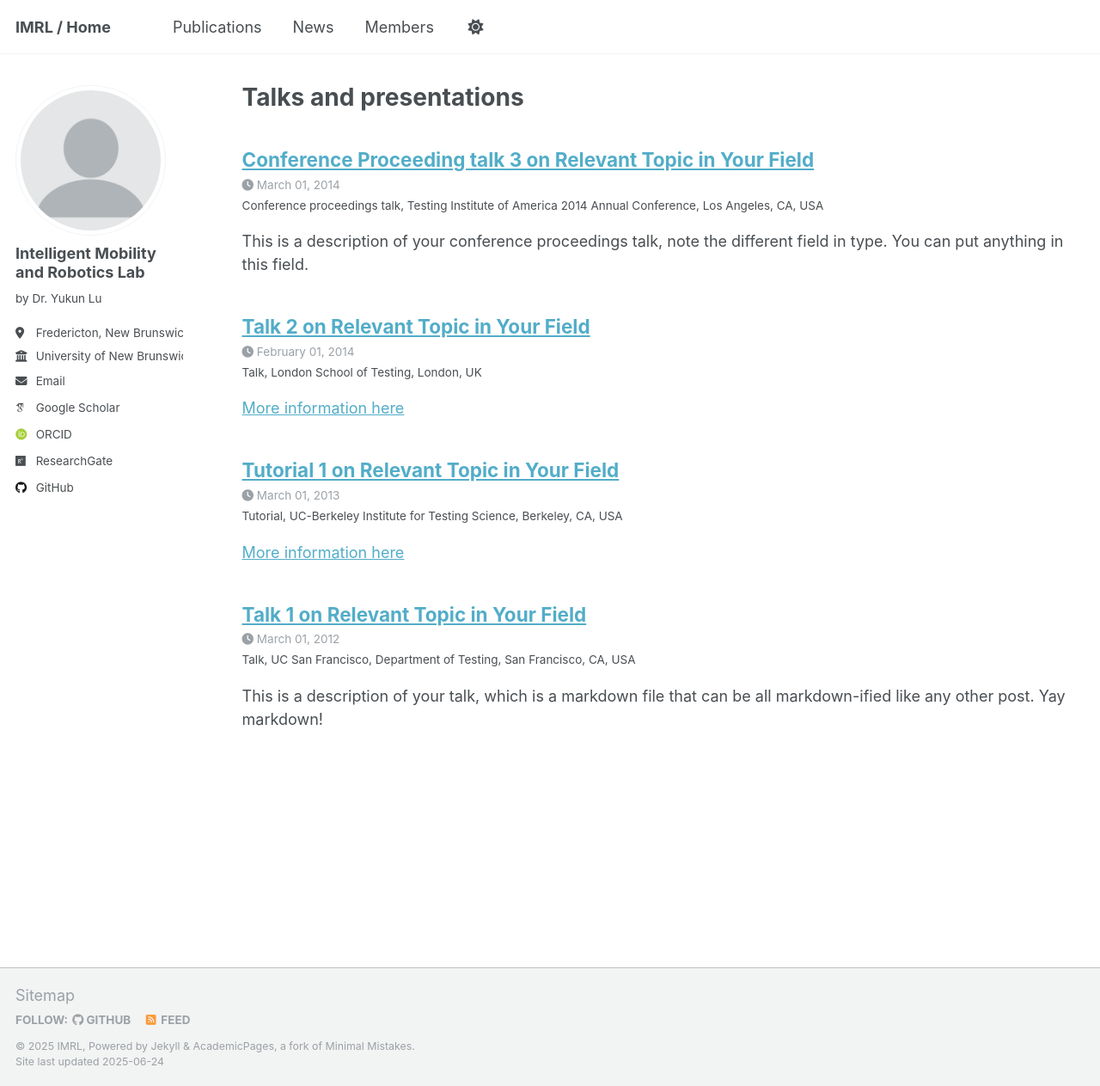
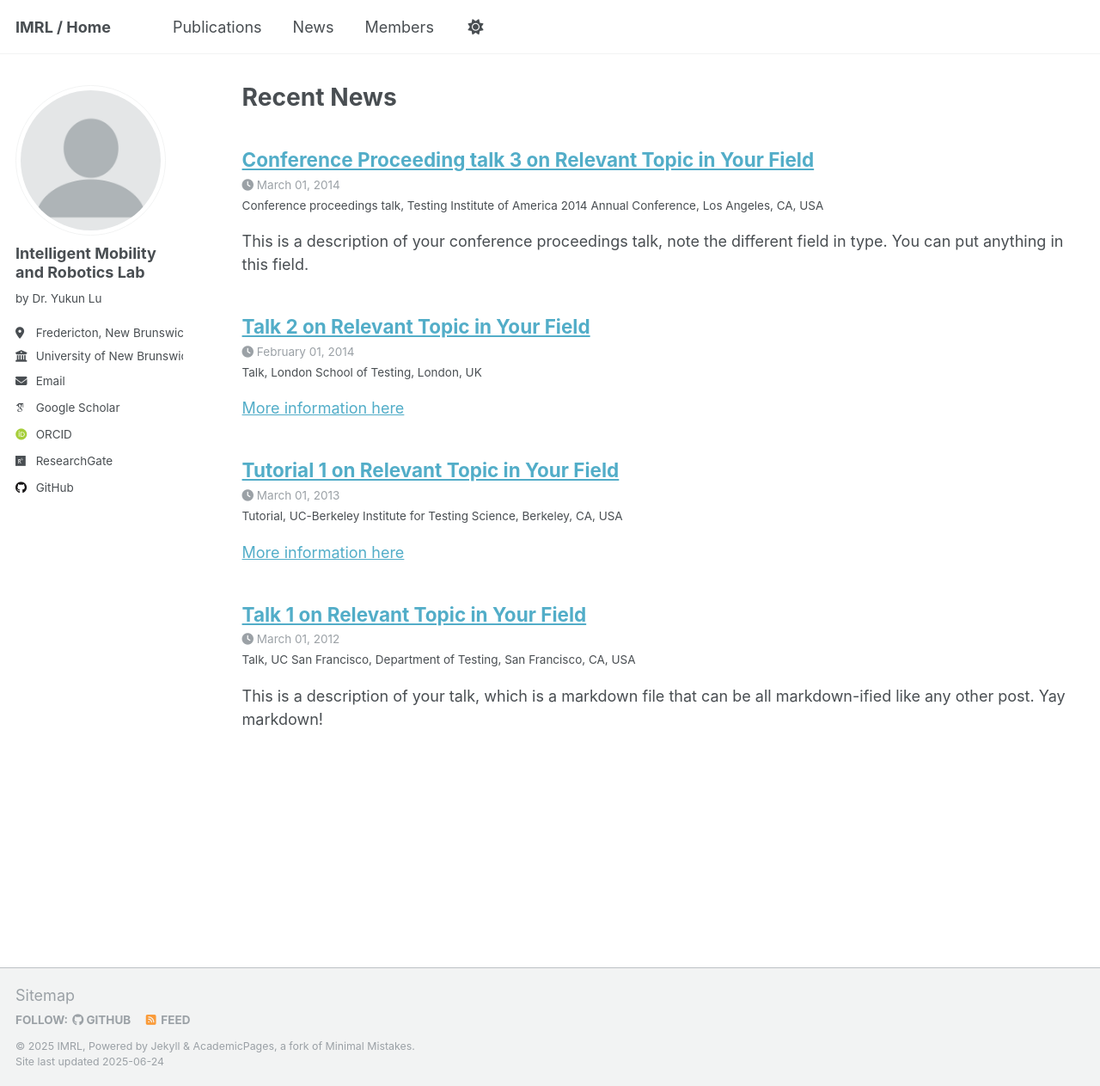
Before and after one commit to IMRL2025/IMRL2025.github.io, a Jekyll site: the page built from _pages/talks.html, in a window 1280 px wide and 1263 px high. Shown: the whole window at 86% size. Built offline with Jekyll 4.4.1, drawn with Linux system fonts in a browser that asks for light colours; some web fonts are replaced.

Commit message:
talks.html

```diff
--- a/_pages/talks.html
+++ b/_pages/talks.html
@@ -1,6 +1,6 @@
 ---
 layout: archive
-title: "Talks and presentations"
+title: "Recent News"
 permalink: /talks/
 author_profile: true
 ---
```
